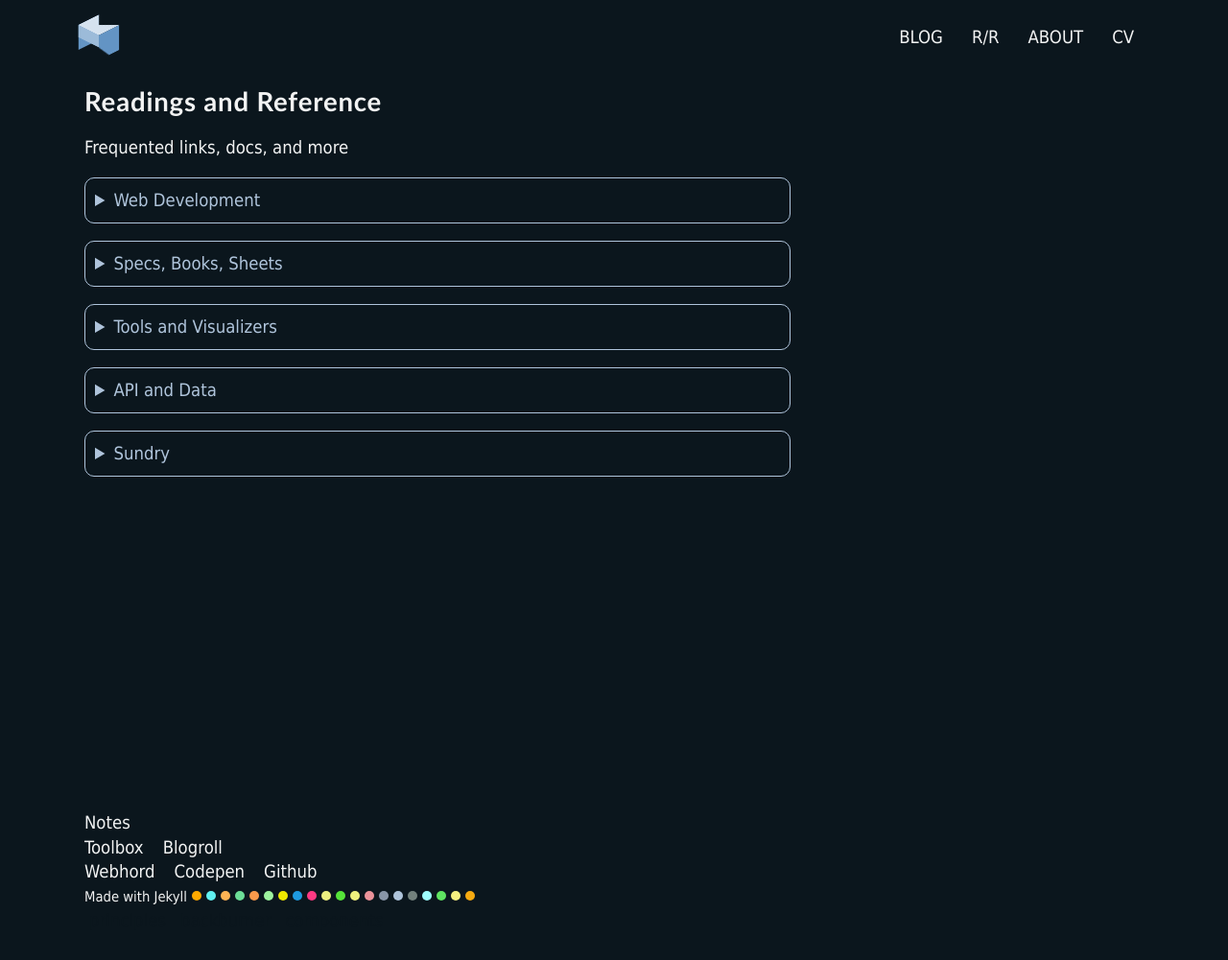
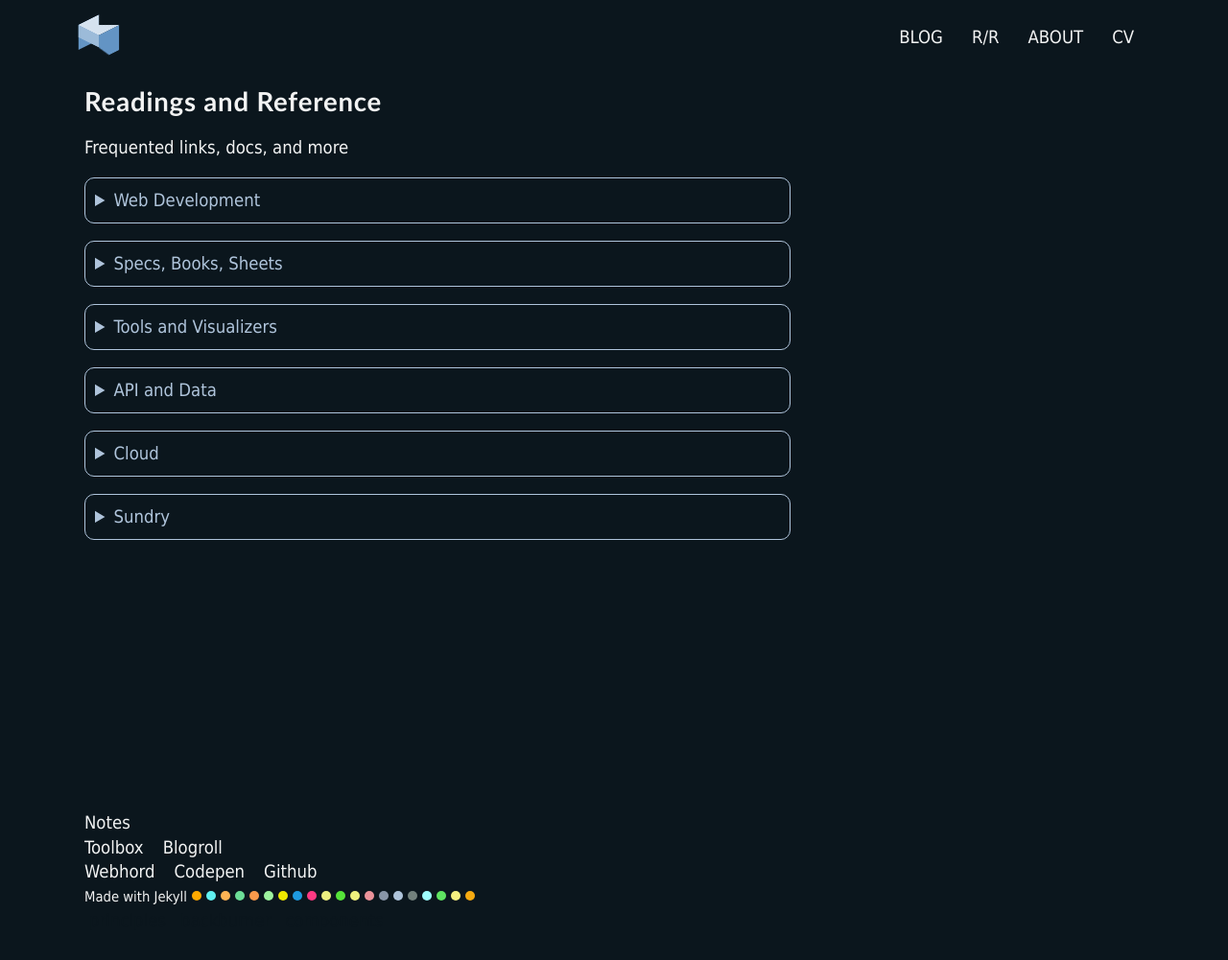
Before and after one commit to mpdagang/mpdagang.github.io, a Jekyll site: the page built from _pages/readings.html, in a window 1280 px wide. Shown: the whole page at 96% size. Built offline with Jekyll 4.4.1, drawn with Linux system fonts in a browser that asks for light colours.

Commit message:
learning aws :(

```diff
--- a/_pages/readings.html
+++ b/_pages/readings.html
@@ -101,6 +101,16 @@
     </details>
 
     <details class="p-rdg-details" name="readings">
+      <summary>Cloud</summary>
+      <div class="p-rdg-content mp-l-grid-2">
+        <ul>
+          <li><a href="https://docs.aws.amazon.com/whitepapers/latest/aws-overview/amazon-web-services-cloud-platform.html">AWS Categories</a></li>
+          <li><a href="https://docs.aws.amazon.com/#products">AWS all producst search</a></li>
+        </ul>
+      </div>
+    </details>
+
+    <details class="p-rdg-details" name="readings">
       <summary>Sundry</summary>
       <div class="p-rdg-content mp-l-grid-2">
         <ul>
```
